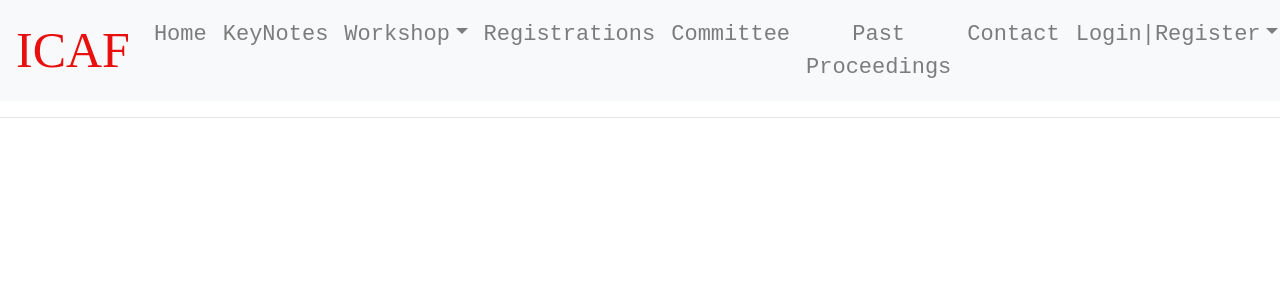
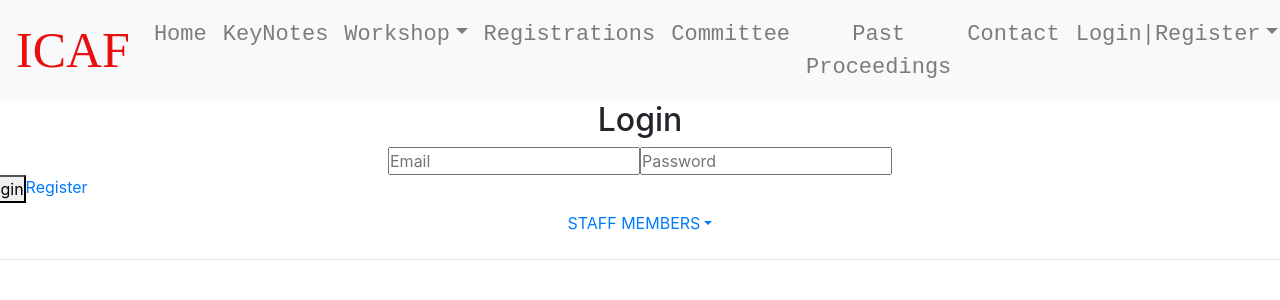
Before and after one commit to lahiruSanjeewa2971/AF-project-frontend, a React (Create React App) app: page /login in a window 1280 px wide. Shown: the top 300 px of the page. Built offline with nearby package versions, Linux system fonts and the light colour scheme.

Commit message:
Front End Login and Register

```diff
--- a/package.json
+++ b/package.json
@@ -43,5 +43,6 @@
       "last 1 firefox version",
       "last 1 safari version"
     ]
-  }
+  },
+  "proxy": "http://localhost:8070"
 }
--- a/src/App.js
+++ b/src/App.js
@@ -7,6 +7,12 @@ import Home from "./components/Home";
 import Navbar from "./components/NavBar";
 import RegisterWorkshop from "./components/RegisterWorkshop";
 import Contact from "./components/pages/Contact";
+import Login from "./components/pages/Login";
+import Adminl from "./components/pages/Adminl"
+import Reviewerl from "./components/pages/Reviewerl"
+import Editorl from "./components/pages/Editorl"
+
+import Register from "./components/pages/Register";
 
 import { BrowserRouter as Router, Route } from "react-router-dom";
 
@@ -21,6 +27,13 @@ function App() {
         <Route path="/" exact component={Home}/>
         <Route path="/contact" exact component={Contact}/>
 
+        {/* //Path for register user and login user */}
+        <Route path="/login" exact component={Login}/>
+        <Route path="/adminlogin" exact component={Adminl}/>
+        <Route path="/reviewerlogin" exact component={Reviewerl}/>
+        <Route path="/editorlogin" exact component={Editorl}/>
+        <Route path="/register" exact component={Register}/>
+
       </Router>
 
       <hr/>
--- /dev/null
+++ b/src/components/CSSs/login.css
@@ -0,0 +1,41 @@
+.login-page{
+    max-width: 500px;
+    border: 2px solid rgb(4, 155, 245);
+    border-radius: 5px;
+    padding:30px;
+    margin:50px auto;
+}
+
+.login-page h2{
+    text-transform: uppercase;
+    letter-spacing: 2px;
+    color:saddlebrown;
+}
+.login-page form input,
+.login-page form button{
+    width: 100%;
+    height: 40px;
+    margin: 10px 0;
+    padding: 0 5px;
+    outline: rgb(4, 155, 246);
+    border:saddlebrown;
+}
+.login-page form .row{
+    display: flex;
+    justify-content: space-between;
+    align-items: center;
+}
+
+.login-page form button{
+    width: 150px;
+    background: rgb(4, 155, 246);
+    color: black;
+    text-transform: uppercase;
+    letter-spacing: 2px;
+}
+.login-page form a{
+    color: blue;
+    letter-spacing: 2px;
+    text-transform: uppercase;
+
+}
--- a/src/components/NavBar.js
+++ b/src/components/NavBar.js
@@ -23,8 +23,8 @@ export default function NavBar(){
                 <Nav.Link href="#link">Past Proceedings</Nav.Link>
                 <Nav.Link href="/contact">Contact</Nav.Link>
                 <NavDropdown title="Login|Register" id="basic-nav-dropdown">
-                    <NavDropdown.Item href="/registerresearcher">Researcher</NavDropdown.Item>
-                    <NavDropdown.Item href="#">Workshop Conductor</NavDropdown.Item>
+                    <NavDropdown.Item href="/login">Login</NavDropdown.Item>
+                    <NavDropdown.Item href="/register">Register</NavDropdown.Item>
                 </NavDropdown>
             </Nav>
 
--- /dev/null
+++ b/src/components/pages/Adminl.js
@@ -0,0 +1,60 @@
+import axios from 'axios';
+import React,{useState} from 'react'
+// import { Component, useState } from 'react'
+import {Link} from 'react-router-dom'
+import {Navbar, Nav, NavDropdown} from 'react-bootstrap';
+
+function Adminl(){
+    const [user, setUser] = useState({
+        email:'', password:''
+    })
+
+    const onChangeInput = e => {
+        const {name, value} = e.target;
+        setUser({...user,[name]:value})
+    }
+
+    const loginSubmit = async e =>{
+        e.preventDefault()
+        try{
+
+            await axios.post('/user/adminlogin', {...user})
+
+            //setItem() pass a keyName and a keyvalue, this will add that key to the given storage object or update it if already exist
+            localStorage.setItem('firstLogin', true)
+
+            //used to get the current page address (URL) and to redirect the browser to a new page
+            window.location.href= "/";
+
+        }catch(err){
+
+            alert(err.response.data.msg)
+
+        }
+    }
+
+    return(
+        <div className='login-page'>
+            <form onSubmit={loginSubmit}>
+                <h2>Admin Login</h2>
+                {/* <input type="email" name="email" required
+                placeholder="Admin Email"  value={user.email} onChange={onChangeInput}/>  */}
+
+                <input type="password" name="password" required autoComplete="on"
+                placeholder="Admin Password"  value={user.password} onChange={onChangeInput}/>
+
+                <div className="container">
+                    <button type="submit">login</button>
+
+
+                </div>
+
+            </form>
+           <div>
+
+
+           </div>
+        </div>
+    )
+}
+export default Adminl
--- /dev/null
+++ b/src/components/pages/Editorl.js
@@ -0,0 +1,60 @@
+import axios from 'axios';
+import React,{useState} from 'react'
+// import { Component, useState } from 'react'
+import {Link} from 'react-router-dom'
+import {Navbar, Nav, NavDropdown} from 'react-bootstrap';
+
+function Editorl(){
+    const [user, setUser] = useState({
+        email:'', password:''
+    })
+
+    const onChangeInput = e => {
+        const {name, value} = e.target;
+        setUser({...user,[name]:value})
+    }
+
+    const loginSubmit = async e =>{
+        e.preventDefault()
+        try{
+
+            await axios.post('/user/editorlogin', {...user})
+
+            //setItem() pass a keyName and a keyvalue, this will add that key to the given storage object or update it if already exist
+            localStorage.setItem('firstLogin', true)
+
+            //used to get the current page address (URL) and to redirect the browser to a new page
+            window.location.href= "/";
+
+        }catch(err){
+
+            alert(err.response.data.msg)
+
+        }
+    }
+
+    return(
+        <div className='login-page'>
+            <form onSubmit={loginSubmit}>
+                <h2>Editor Login</h2>
+                {/* <input type="email" name="email" required
+                placeholder="Admin Email"  value={user.email} onChange={onChangeInput}/>  */}
+
+                <input type="password" name="password" required autoComplete="on"
+                placeholder="Editor Password"  value={user.password} onChange={onChangeInput}/>
+
+                <div className="container">
+                    <button type="submit">login</button>
+
+
+                </div>
+
+            </form>
+           <div>
+
+
+           </div>
+        </div>
+    )
+}
+export default Editorl
--- /dev/null
+++ b/src/components/pages/Login.js
@@ -0,0 +1,64 @@
+import axios from 'axios';
+import React,{useState} from 'react'
+// import { Component, useState } from 'react'
+import {Link} from 'react-router-dom'
+import {Navbar, Nav, NavDropdown} from 'react-bootstrap';
+
+function Login(){
+    const [user, setUser] = useState({
+        email:'', password:''
+    })
+
+    const onChangeInput = e => {
+        const {name, value} = e.target;
+        setUser({...user,[name]:value})
+    }
+
+    const loginSubmit = async e =>{
+        e.preventDefault()
+        try{
+
+            await axios.post('/user/login', {...user})
+
+            //setItem() pass a keyName and a keyvalue, this will add that key to the given storage object or update it if already exist
+            localStorage.setItem('firstLogin', true)
+
+            //used to get the current page address (URL) and to redirect the browser to a new page
+            window.location.href= "/";
+
+        }catch(err){
+
+            alert(err.response.data.msg)
+
+        }
+    }
+
+    return(
+        <div className='login-page'>
+            <form onSubmit={loginSubmit}>
+                <h2>Login</h2>
+                <input type="email" name="email" required
+                placeholder="Email"  value={user.email} onChange={onChangeInput}/>
+
+                <input type="password" name="password" required autoComplete="on"
+                placeholder="Password"  value={user.password} onChange={onChangeInput}/>
+
+                <div className="row">
+                    <button type="submit">login</button>
+                    <Link to='/register'>Register</Link>
+
+                </div>
+
+            </form>
+           <div>
+           <NavDropdown title="STAFF MEMBERS" id="basic-nav-dropdown">
+                    <NavDropdown.Item href="/adminlogin">Admin Login</NavDropdown.Item>
+                    <NavDropdown.Item href="/reviewerlogin">Reviewer Login</NavDropdown.Item>
+                    <NavDropdown.Item href="/editorlogin">Editor Login</NavDropdown.Item>
+                </NavDropdown>
+
+           </div>
+        </div>
+    )
+}
+export default Login
--- /dev/null
+++ b/src/components/pages/Register.js
@@ -0,0 +1,59 @@
+import axios from 'axios';
+import React,{useState} from 'react'
+// import { Component, useState } from 'react'
+import {Link} from 'react-router-dom'
+
+function Register(){
+    const [user, setUser] = useState({
+        name:'', email:'', password:''
+    })
+
+    const onChangeInput = e => {
+        const {name, value} = e.target;
+        setUser({...user,[name]:value})
+    }
+
+    const registerSubmit = async e =>{
+        e.preventDefault()
+        try{
+
+            await axios.post('/user/register', {...user})
+
+            //setItem() pass a keyName and a keyvalue, this will add that key to the given storage object or update it if already exist
+            localStorage.setItem('firstLogin', true)
+
+            //used to get the current page address (URL) and to redirect the browser to a new page
+            window.location.href= "/login";
+
+        }catch(err){
+
+            alert(err.response.data.msg)
+
+        }
+    }
+
+    return(
+        <div className='login-page'>
+            <form onSubmit={registerSubmit}>
+                <h2>Register</h2>
+
+                <input type="text" name="name" required
+                placeholder="Name"  value={user.name} onChange={onChangeInput}/>
+
+                <input type="email" name="email" required
+                placeholder="Email"  value={user.email} onChange={onChangeInput}/>
+
+                <input type="password" name="password" required autoComplete="on"
+                placeholder="Password"  value={user.password} onChange={onChangeInput}/>
+
+                <div className="row">
+                    <button type="submit">Register</button>
+                    <Link to='/login'>Login</Link>
+
+                </div>
+
+            </form>
+        </div>
+    )
+}
+export default Register
--- a/src/index.css
+++ b/src/index.css
@@ -11,3 +11,5 @@ code {
   font-family: source-code-pro, Menlo, Monaco, Consolas, 'Courier New',
     monospace;
 }
+
+@import url("./components/CSSs/login.css");
```
Also changed, not shown: src/components/pages/Contact.js (+7 -7 lines), src/setupTests.js (line endings or trailing spaces), 1 other file (tests, documents, lock files or other folders).
